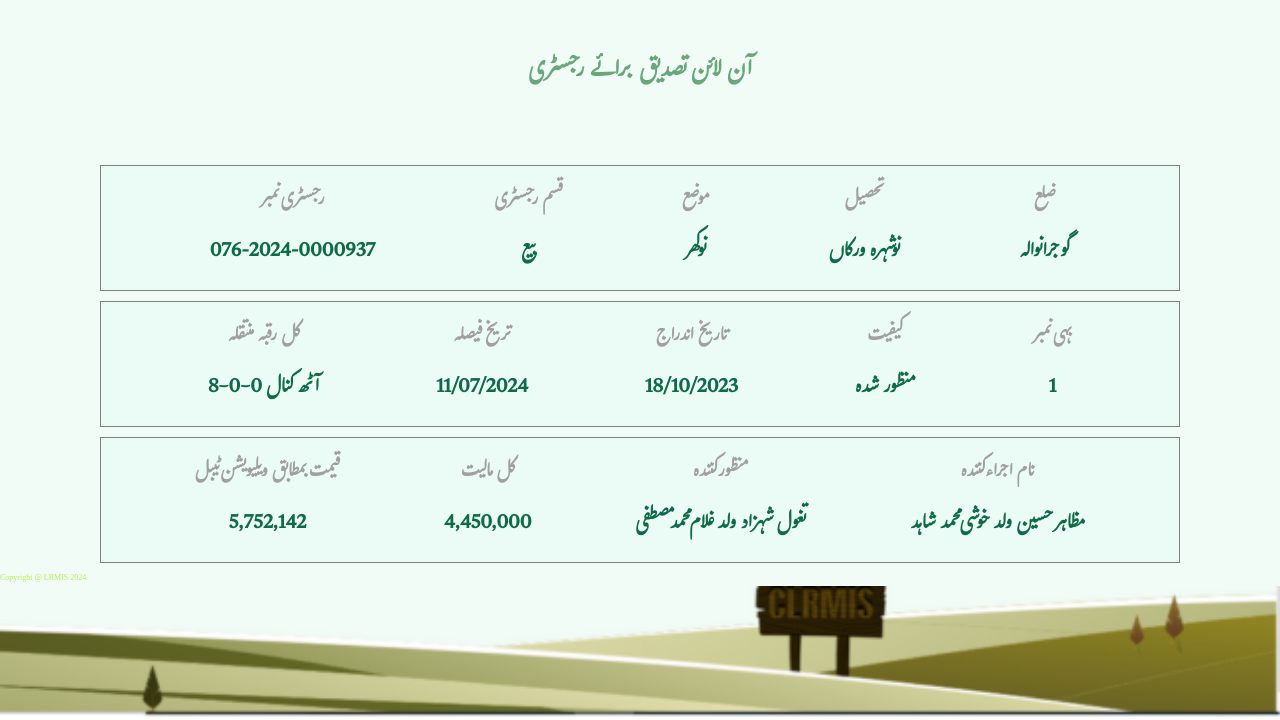
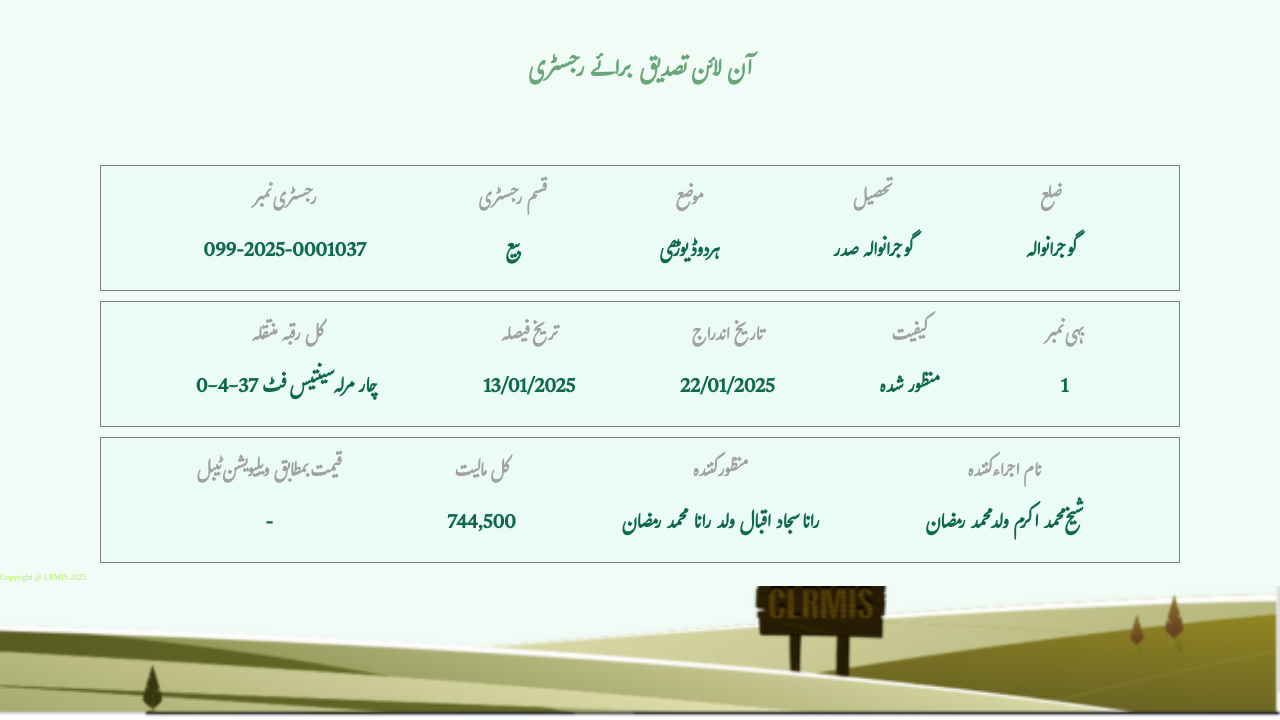
Before and after one commit to punjabzameen/Punjab1, a plain HTML site: page index.html in a window 1280 px wide. Shown: the part 80-800 px from the top of the page. Drawn offline with Linux system fonts and the light colour scheme.

Commit message:
Update index.html

```diff
--- a/index.html
+++ b/index.html
@@ -32,7 +32,7 @@
             <div class="item text1">
                 <h3>رجسٹری نمبر
                 </h3>
-                <p>076-2024-0000937
+                <p>099-2025-0001037
                 </p>
             </div>
             <div class="item text2"><h3>قسم رجسٹری
@@ -42,13 +42,13 @@
             <div class="item text3">
                 <h3>موضع
                 </h3>
-                <p>نوکھر
+                <p>ہردوڈیوڑھی
                 </p>
             </div>
             <div class="item text4">
                 <h3>تحصیل
                 </h3>
-                <p>نوشہرہ ورکاں
+                <p>گوجرانوالہ صدر
                 </p>
             </div>
             <div class="item text5">
@@ -63,18 +63,18 @@
             <div class="item text1">
                 <h3>کل رقبہ منتقلہ
                 </h3>
-                <p>8-0-0 آٹھ کنال
+                <p>0-4-37 چار مرلہ سینتیس فٹ
                 </p>
             </div>
             <div class="item text2"><h3>تریخ فیصلہ
 
             </h3>
-            <p>11/07/2024
+            <p>13/01/2025
             </p></div>
             <div class="item text3">
                 <h3>تاریخ اندراج
                 </h3>
-                <p>18/10/2023
+                <p>22/01/2025
                 </p>
             </div>
             <div class="item text4">
@@ -95,23 +95,23 @@
             <div class="item text1">
                 <h3>قیمت بمطابق ویلیویشن ٹیبل
                 </h3>
-                <p>5,752,142
+                <p>-
                 </p>
             </div>
             <div class="item text2"><h3>کل مالیت
             </h3>
-            <p>4,450,000
+            <p>744,500
             </p></div>
             <div class="item text3">
                 <h3>منظور کنندہ
                 </h3>
-                <p>تغول شہزاد ولد غلام محمد مصطفی
+                <p>رانا سجاد اقبال ولد رانا محمد رمضان
                 </p>
             </div>
             <div class="item text4">
                 <h3>نام اجراء کنندہ
                 </h3>
-                <p>مظاہر حسین ولد خوشی محمد شاہد
+                <p>شیخ محمد اکرم ولد محمد رمضان
                 </p>
             </div>
 
@@ -120,7 +120,7 @@
     </section>
     <!-- ----------------- Inage section------------------ -->
      <div class="bottom_img">
-        Copyright @ LRMIS 2024
+        Copyright @ LRMIS 2025
 
      </div>
      <!-- <div class="main">
```
